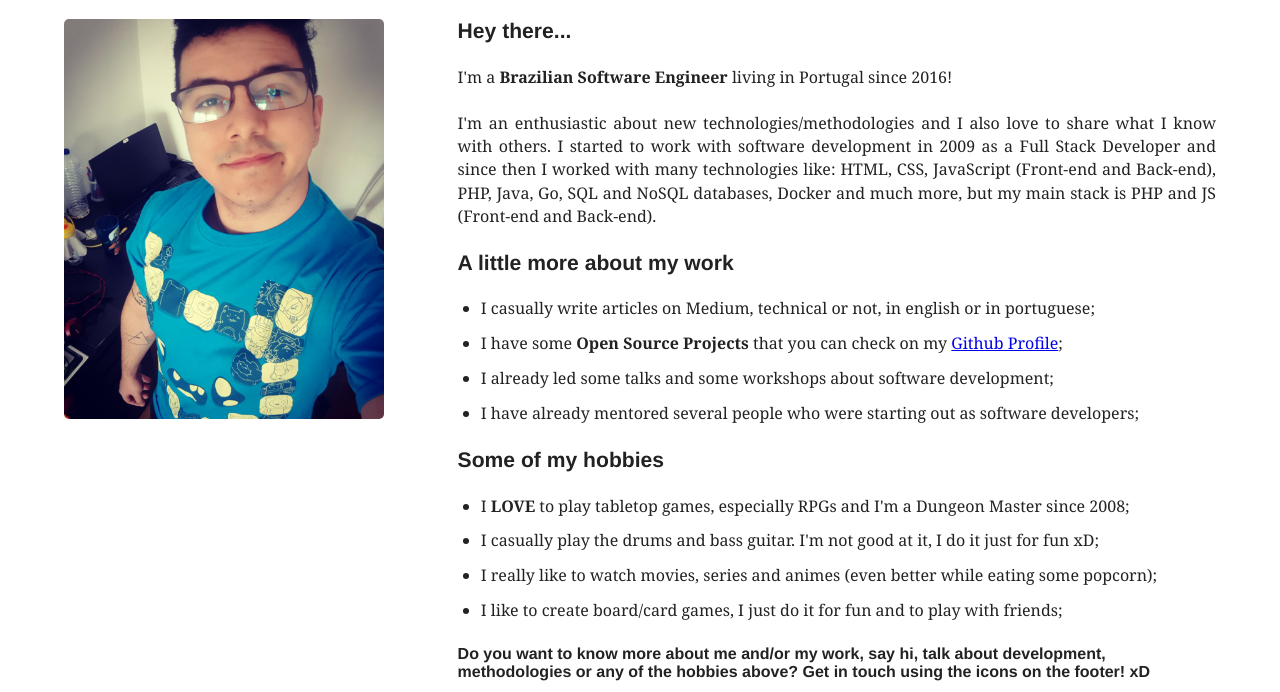
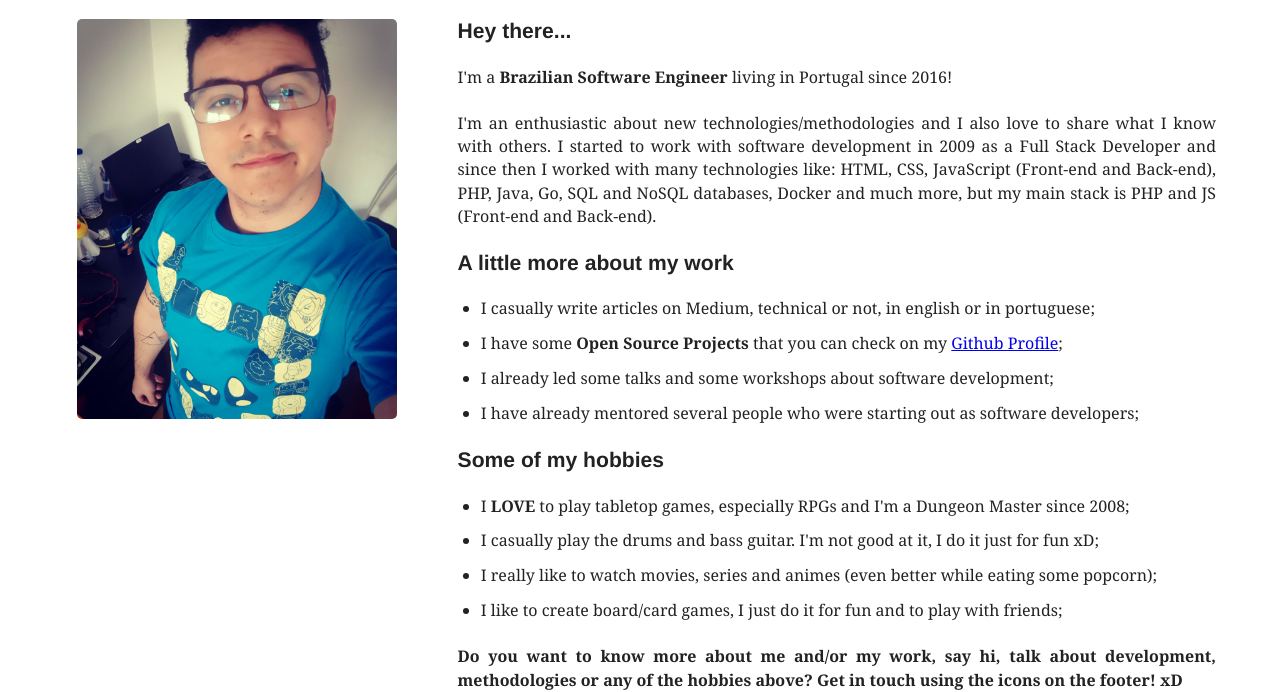
Before and after one commit to WendellAdriel/personal-site, a Gatsby site: page / in a window 1280 px wide. Shown: the part 350-1042 px from the top of the page. Built offline with nearby package versions, Linux system fonts and the light colour scheme; Gatsby itself is replaced by a stand-in of ours; some packages are replaced by stand-ins of ours.

Commit message:
improved profile image position and last paragraph position

```diff
--- a/src/pages/index.js
+++ b/src/pages/index.js
@@ -20,6 +20,7 @@ const ImageWrapper = styled('div')`
   flex-shrink: 0;
   flex-basis: 30%;
   margin-right: 3rem;
+  text-align: center;
 
   @media (max-width: 767px) {
     margin-right: 0;
@@ -105,11 +106,13 @@ export default () => (
           </li>
         </ul>
 
-        <h4>
-          Do you want to know more about me and/or my work, say hi, talk about
-          development, methodologies or any of the hobbies above? Get in touch
-          using the icons on the footer! xD
-        </h4>
+        <JustifiedText>
+          <strong>
+            Do you want to know more about me and/or my work, say hi, talk about
+            development, methodologies or any of the hobbies above? Get in touch
+            using the icons on the footer! xD
+          </strong>
+        </JustifiedText>
       </div>
     </Section>
   </Layout>
```
